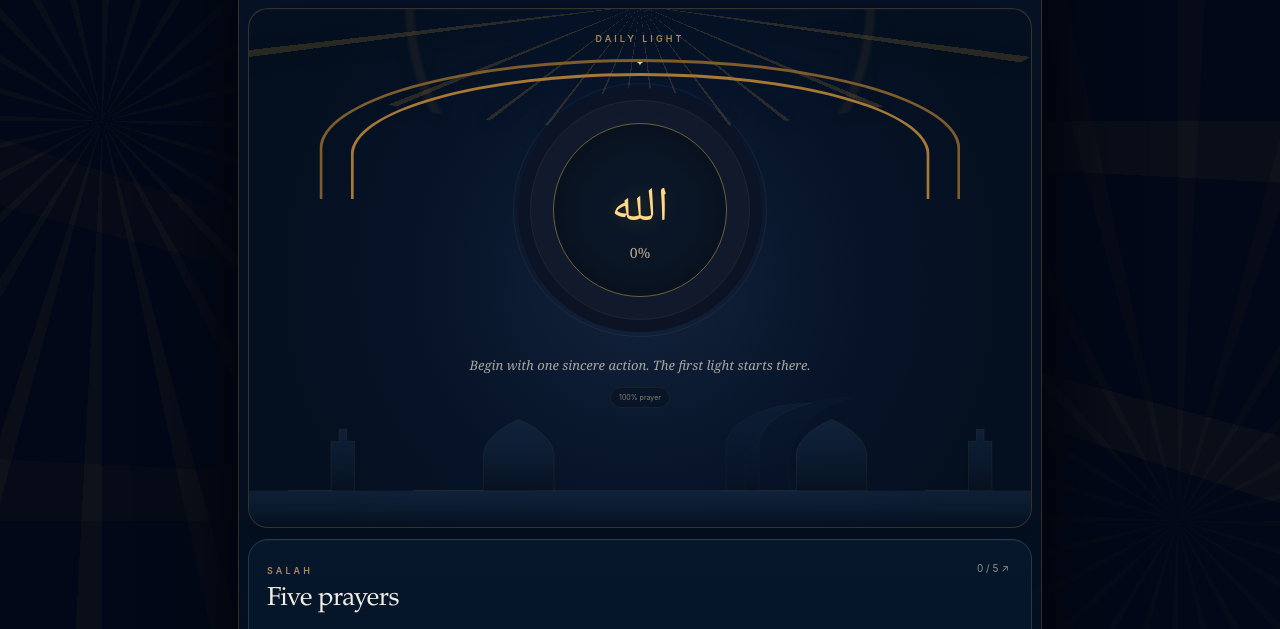
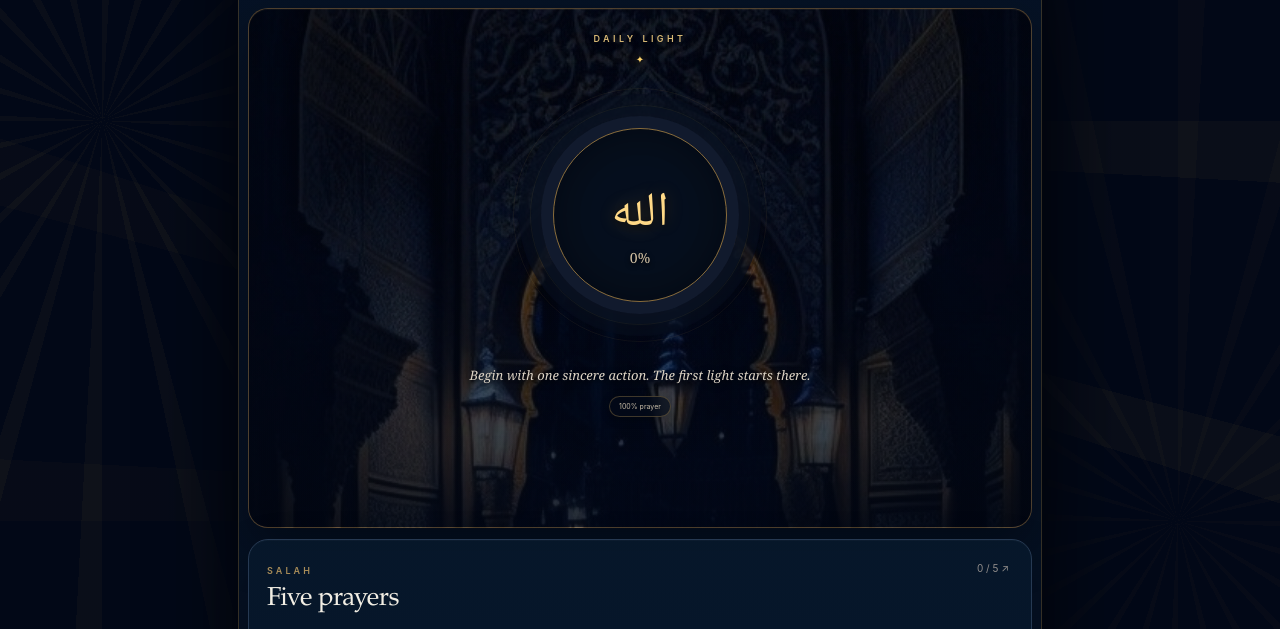
Before and after one commit to whitesr09/NUR, a website: page web/index.html in a window 1280 px wide. Shown: the part 103-732 px from the top of the page. Drawn offline with Linux system fonts and the light colour scheme.

Commit message:
Enable rebuilt Daily Light design

```diff
--- a/web/index.html
+++ b/web/index.html
@@ -13,6 +13,7 @@
   <link rel="stylesheet" href="v2-header-fix.css">
   <link rel="stylesheet" href="loading.css">
   <link rel="stylesheet" href="v2-rhythm-fix.css">
+  <link rel="stylesheet" href="v2-daily-light.css">
   <title>NUR</title>
 </head>
 <body>
@@ -37,15 +38,9 @@
   <main id="appShell" class="app-shell hidden">
     <section class="dashboard-frame">
       <header class="hero-head split-hero-head">
-        <div class="header-brand-side">
-          <div class="brand brand-arabic" lang="ar" dir="rtl">نُور</div>
-          <span class="brand-spark">✦</span>
-        </div>
+        <div class="header-brand-side"><div class="brand brand-arabic" lang="ar" dir="rtl">نُور</div><span class="brand-spark">✦</span></div>
         <div class="bismillah-center" lang="ar" dir="rtl">بِسْمِ اللهِ الرَّحْمٰنِ الرَّحِيمِ</div>
-        <div class="date-stack header-date-side">
-          <small id="weekdayLabel"></small>
-          <strong id="todayLabel"></strong>
-        </div>
+        <div class="date-stack header-date-side"><small id="weekdayLabel"></small><strong id="todayLabel"></strong></div>
       </header>
 
       <article class="panel light-panel">
```
